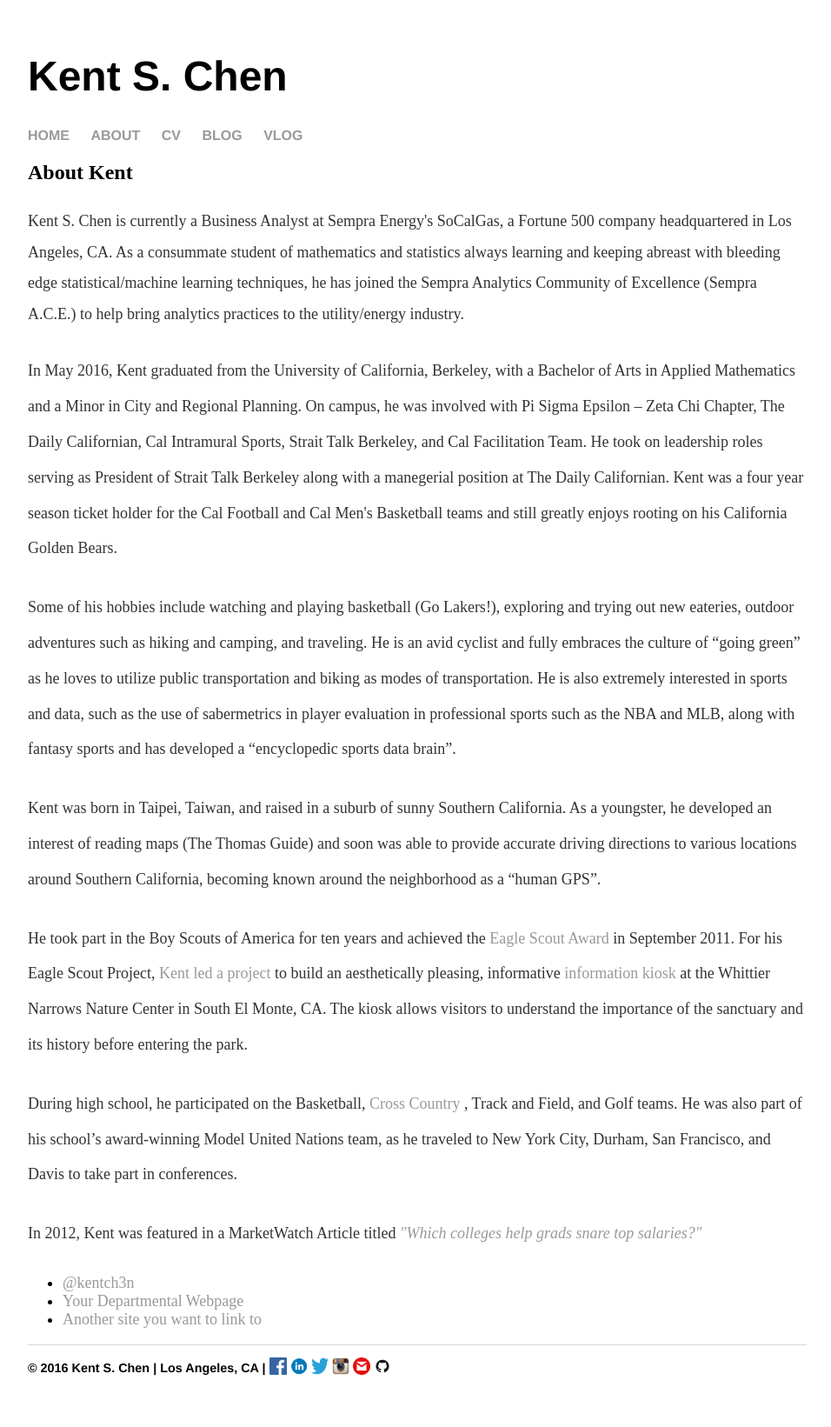
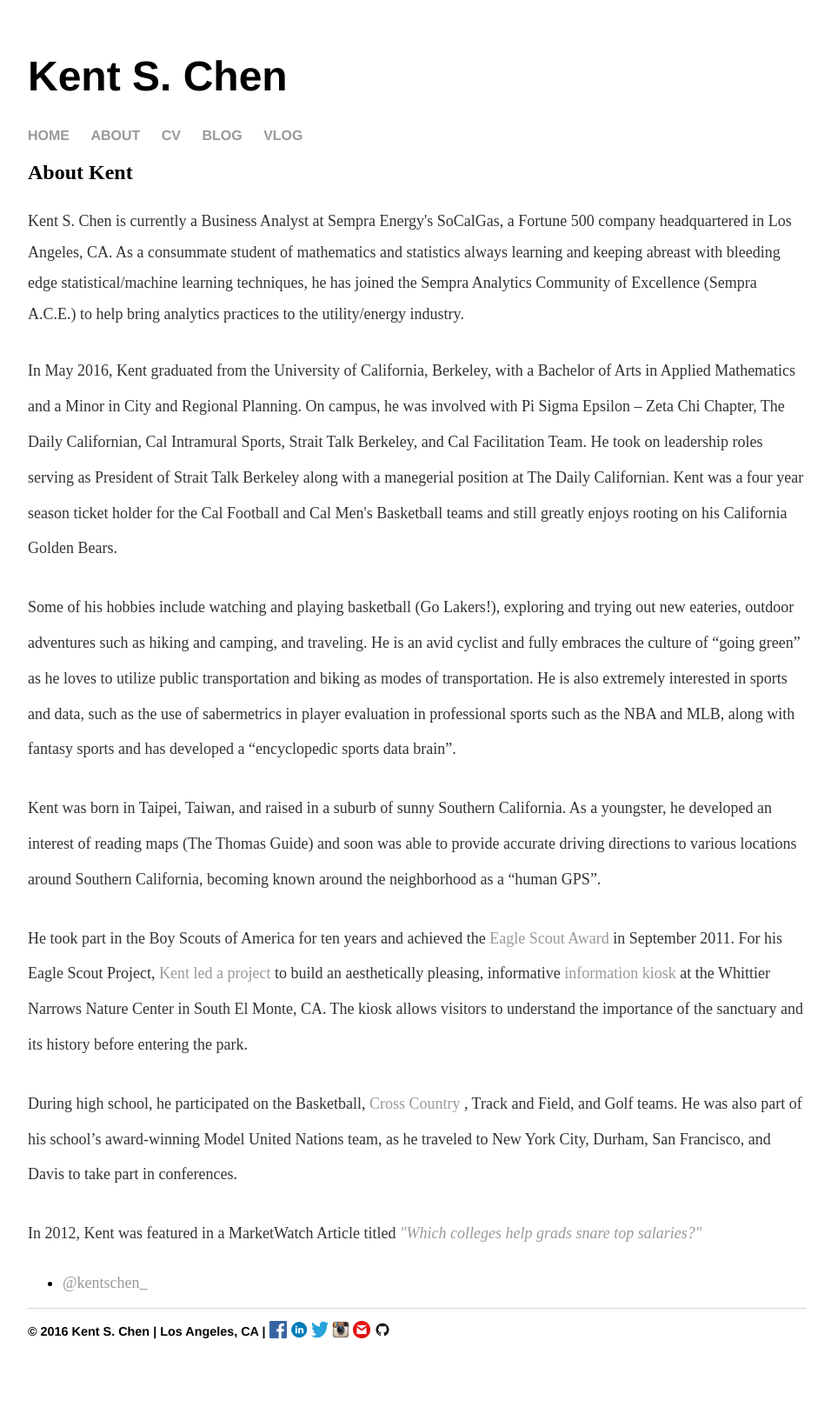
Before and after one commit to kentschen/kentschen.github.io, a Jekyll site: the page built from about/index.html, in a window 1280 px wide. Shown: the whole page at 87% size, without its empty margins (160-1116 px from the left). Built offline with Jekyll 4.4.1, drawn with Linux system fonts in a browser that asks for light colours; after the commit the page ends 1599 px from its top, so only the background shows below that.

Commit message:
About Me 5/24/17

```diff
--- a/about/index.html
+++ b/about/index.html
@@ -62,8 +62,6 @@
 
 
 			<ul class="contacts">
-				<li><a href="#">@kentch3n</a></li>
-				<li><a href="#">Your Departmental Webpage</a></li>
-				<li><a href="#">Another site you want to link to</a></li>
+				<li><a href="#">@kentschen_</a></li>
 				</ul>
 		</div>
```
